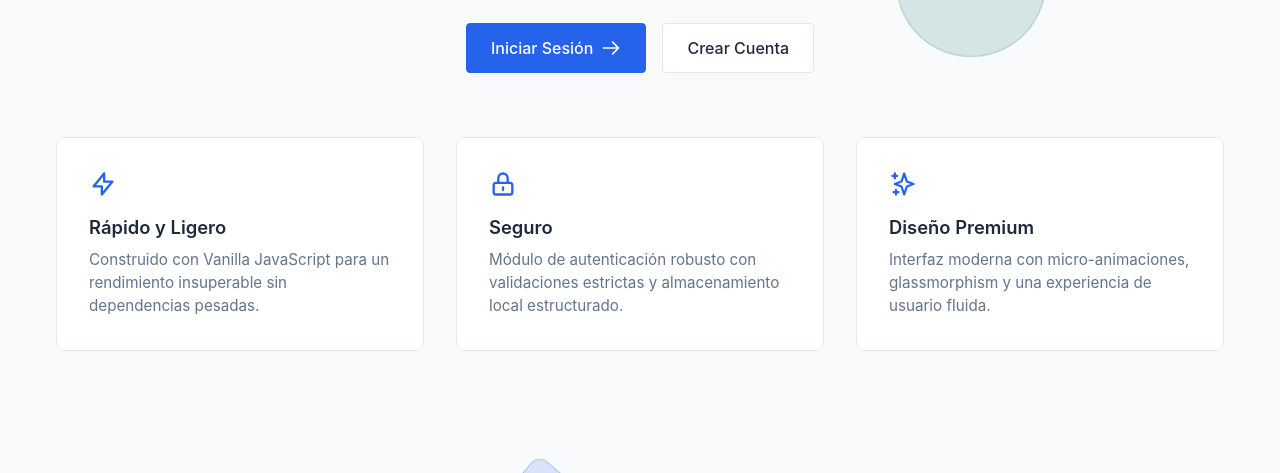
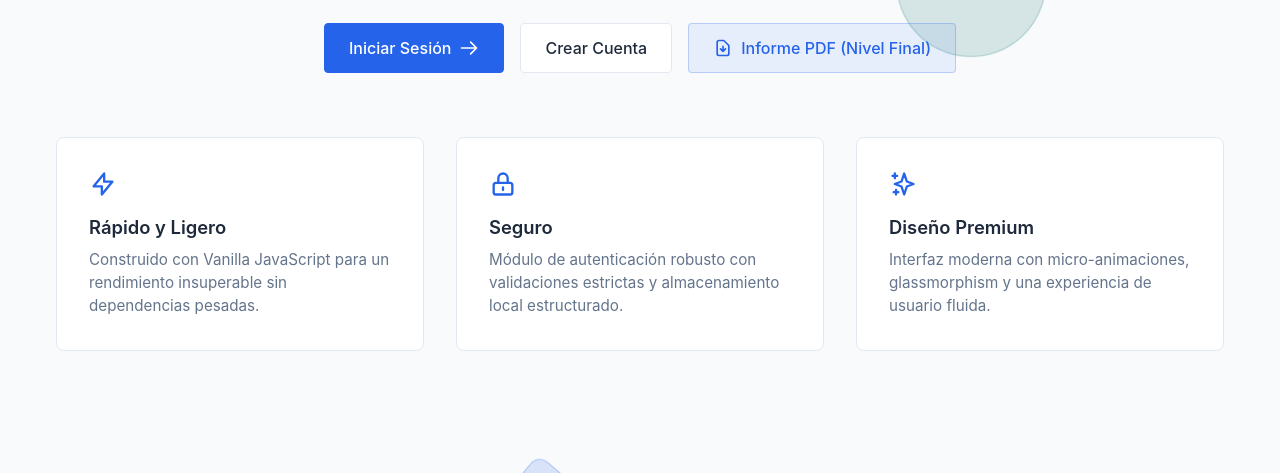
Before and after one commit to StevenRey08/PROYECTO-WEB-EDUCA, a plain HTML site: page index.html in a window 1280 px wide. Shown: the part 327-800 px from the top of the page. Drawn offline with Linux system fonts and the light colour scheme.

Commit message:
feat: colocar PDF en raiz del repo y destacar informe en README e index

```diff
--- a/index.html
+++ b/index.html
@@ -43,6 +43,10 @@
                     <svg width="20" height="20" fill="none" stroke="currentColor" viewBox="0 0 24 24"><path stroke-linecap="round" stroke-linejoin="round" stroke-width="2" d="M14 5l7 7m0 0l-7 7m7-7H3"></path></svg>
                 </a>
                 <a href="src/pages/registro.html" class="btn btn-secondary btn-lg">Crear Cuenta</a>
+                <a href="Analisis_del_Proyecto_Git.pdf" download class="btn btn-secondary btn-lg" style="background: rgba(37, 99, 235, 0.08); border-color: rgba(37, 99, 235, 0.25); color: var(--color-primary);" title="Descargar Informe Técnico en PDF">
+                    <svg width="20" height="20" fill="none" stroke="currentColor" viewBox="0 0 24 24"><path stroke-linecap="round" stroke-linejoin="round" stroke-width="2" d="M12 10v6m0 0l-3-3m3 3l3-3m2 8H7a2 2 0 01-2-2V5a2 2 0 012-2h5.586a1 1 0 01.707.293l5.414 5.414a1 1 0 01.293.707V19a2 2 0 01-2 2z"></path></svg>
+                    Informe PDF (Nivel Final)
+                </a>
             </div>
         </section>
 
```
Also changed, not shown: 2 other files.
